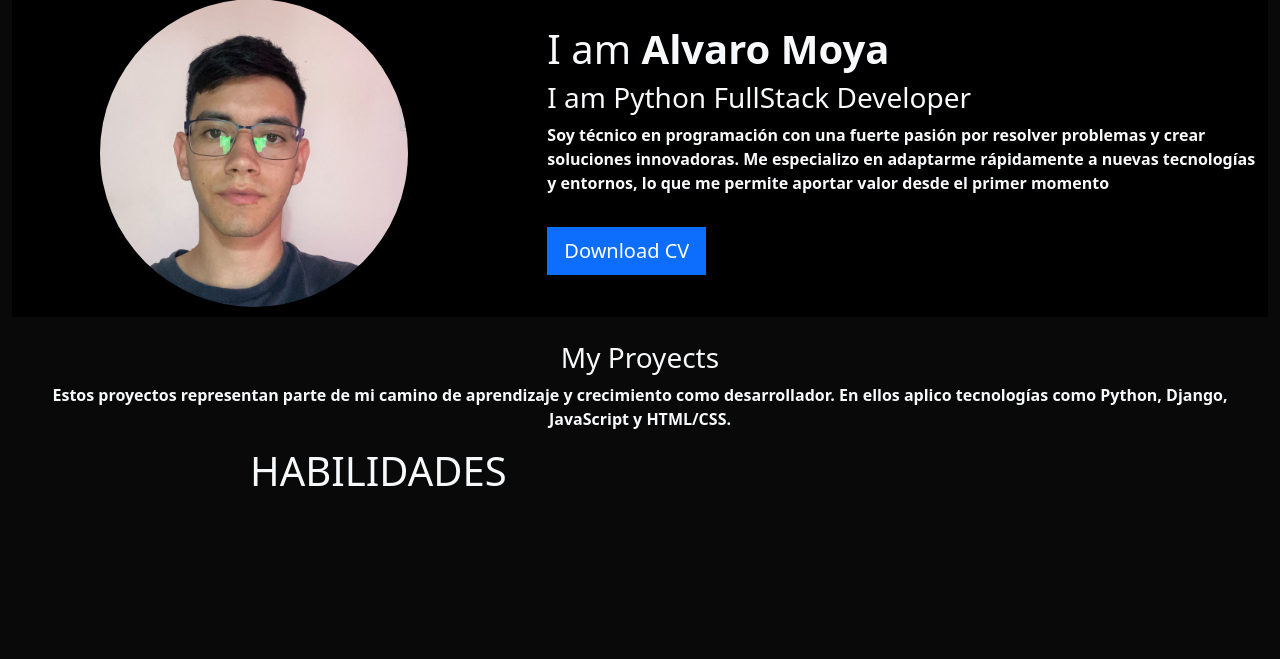
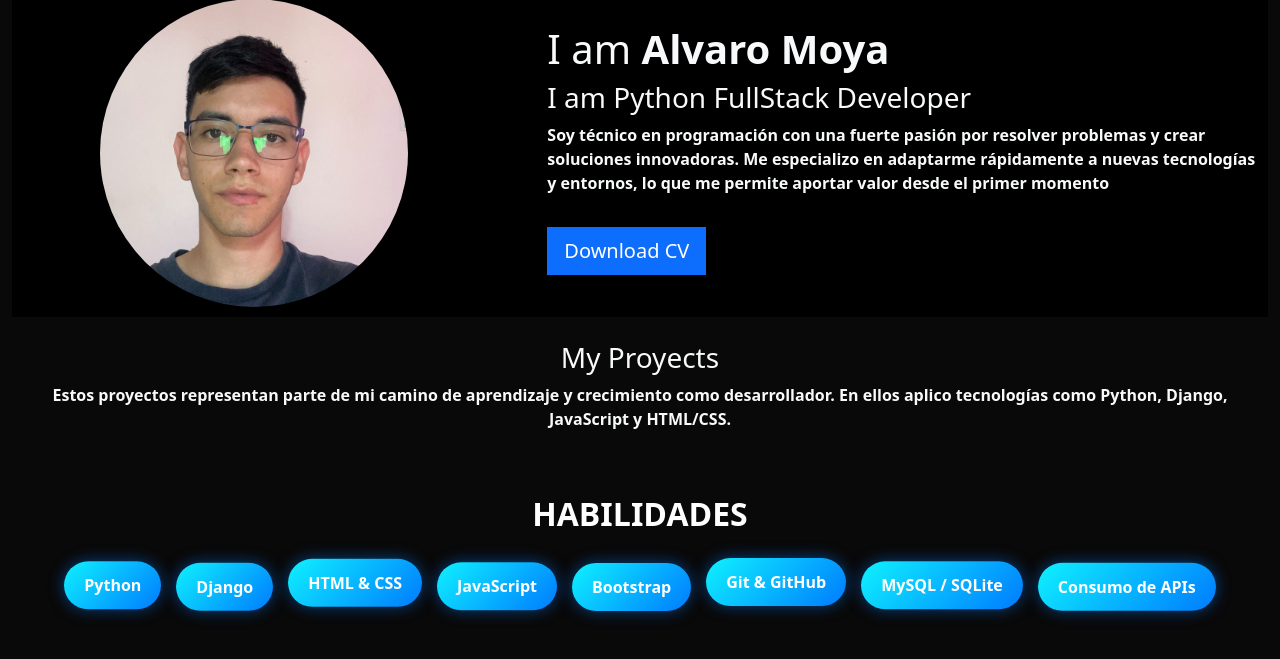
Before and after one commit to moyaalvaroo07/Portfolio, a Django app: page / in a window 1280 px wide. Shown: the part 81-740 px from the top of the page. Run offline with Django 5.2, Linux system fonts and the light colour scheme; data that the repository does not hold is empty.

Commit message:
subiendo portfolio

```diff
--- a/portfolio/static/main.css
+++ b/portfolio/static/main.css
@@ -23,3 +23,72 @@ body {
 margin-top: auto;
 
 }
+.habilidades-seccion {
+    padding: 40px 20px;
+    background-color: #0a0a0a;
+    color: white;
+}
+
+.titulo-habilidades {
+    font-size: 2rem;
+    margin-bottom: 30px;
+    font-weight: bold;
+}
+
+.habilidades-burbujas {
+    display: flex;
+    flex-wrap: wrap;
+    gap: 15px;
+    justify-content: center;
+}
+
+.burbuja {
+    background: linear-gradient(135deg, #00c6ff, #0072ff);
+    padding: 12px 20px;
+    border-radius: 50px;
+    font-weight: 600;
+    font-size: 16px;
+    color: white;
+    box-shadow: 0 8px 20px rgba(0, 114, 255, 0.3);
+    animation: flotar 3s ease-in-out infinite;
+    transition: transform 0.3s ease;
+}
+
+.burbuja:hover {
+    transform: scale(1.1);
+    cursor: default;
+}
+
+@keyframes flotar {
+    0%, 100% {
+        transform: translateY(0px);
+    }
+    50% {
+        transform: translateY(-6px);
+    }
+}
+
+<style>
+.card-img-top {
+    height: 200px;
+    object-fit: cover;
+    width: 100%;
+}
+</style>
+
+<style>
+.card-project {
+    display: flex;
+    flex-direction: column;
+    justify-content: space-between;
+    height: 100%;
+}
+
+.card-body {
+    flex-grow: 1;
+    display: flex;
+    flex-direction: column;
+    justify-content: space-between;
+    text-align: center;
+}
+</style>
--- a/portfolio/templates/home.html
+++ b/portfolio/templates/home.html
@@ -23,34 +23,84 @@
 
 {% for project in projects %}
 
-<div class="col-md-4 p-4">
-    <div class="card bg-black card-project">
-        <img src="{{project.image.url}}" alt="{{project.title}}" class="card-img-top">
-        <div class="car-body">
-        <h2>{{project.title}}</h2>
-        <p>{{project.description}}</p>
+<div class="col-md-4 p-3 d-flex">
+  <div class="card bg-black text-white d-flex flex-column w-100 h-100">
+    <a href="{{ project.url }}" target="_blank">
+      <img src="{{ project.image.url }}" alt="{{ project.title }}" class="card-img-top" style="height: 180px; object-fit: cover;">
+    </a>
+    <div class="card-body text-center p-3">
+      <h5 class="mb-1">{{ project.title }}</h5>
+      <p class="mb-2" style="font-size: 0.9rem;">{{ project.description }}</p>
+      {% if project.url %}
+        <a href="{{ project.url }}" target="_blank" style="
+          display: inline-block;
+          background: linear-gradient(135deg, #0ff1ff, #007bff);
+          padding: 8px 16px;
+          border-radius: 30px;
+          font-size: 0.85rem;
+          color: white;
+          font-weight: bold;
+          box-shadow: 0 0 10px rgba(0,123,255,0.5);
+          animation: flotar 3s ease-in-out infinite;
+          transition: transform 0.3s;
+          text-decoration: none;
+        ">Ver Proyecto</a>
+      {% endif %}
+    </div>
+  </div>
+</div>
 
-        {% if project.url %}
-        <a href="{{project.url}}" class="btn btn-light rounded-0 btn-sm"
-        target="_blank"
-        >{{project.url}}</a>
 
-        {% endif %}
-        </div>
-    </div>
-</div>
+
 
 
 
 {% endfor %}
 
-<div class="col-md-7 my-auto">
-    <div class="titulo">
-        <h1>HABILIDADES</h1>
+<section class="text-center my-5">
+    <h2 style="font-size: 2rem; font-weight: bold; color: white; margin-bottom: 30px;">HABILIDADES</h2>
+
+    <div style="
+        display: flex;
+        flex-wrap: wrap;
+        justify-content: center;
+        gap: 15px;
+    ">
+        <div style="
+            background: linear-gradient(135deg, #0ff1ff, #007bff);
+            padding: 12px 20px;
+            border-radius: 50px;
+            color: white;
+            font-weight: bold;
+            box-shadow: 0 0 15px rgba(0, 123, 255, 0.5);
+            animation: flotar 3s ease-in-out infinite;
+            transition: transform 0.3s;
+        ">Python</div>
+
+        <div style="background: linear-gradient(135deg, #0ff1ff, #007bff); padding: 12px 20px; border-radius: 50px; color: white; font-weight: bold; box-shadow: 0 0 15px rgba(0,123,255,0.5); animation: flotar 3.2s ease-in-out infinite; transition: transform 0.3s;">Django</div>
+
+        <div style="background: linear-gradient(135deg, #0ff1ff, #007bff); padding: 12px 20px; border-radius: 50px; color: white; font-weight: bold; box-shadow: 0 0 15px rgba(0,123,255,0.5); animation: flotar 2.8s ease-in-out infinite; transition: transform 0.3s;">HTML & CSS</div>
+
+        <div style="background: linear-gradient(135deg, #0ff1ff, #007bff); padding: 12px 20px; border-radius: 50px; color: white; font-weight: bold; box-shadow: 0 0 15px rgba(0,123,255,0.5); animation: flotar 3.1s ease-in-out infinite; transition: transform 0.3s;">JavaScript</div>
+
+        <div style="background: linear-gradient(135deg, #0ff1ff, #007bff); padding: 12px 20px; border-radius: 50px; color: white; font-weight: bold; box-shadow: 0 0 15px rgba(0,123,255,0.5); animation: flotar 3.3s ease-in-out infinite; transition: transform 0.3s;">Bootstrap</div>
+
+        <div style="background: linear-gradient(135deg, #0ff1ff, #007bff); padding: 12px 20px; border-radius: 50px; color: white; font-weight: bold; box-shadow: 0 0 15px rgba(0,123,255,0.5); animation: flotar 2.7s ease-in-out infinite; transition: transform 0.3s;">Git & GitHub</div>
+
+        <div style="background: linear-gradient(135deg, #0ff1ff, #007bff); padding: 12px 20px; border-radius: 50px; color: white; font-weight: bold; box-shadow: 0 0 15px rgba(0,123,255,0.5); animation: flotar 3s ease-in-out infinite; transition: transform 0.3s;">MySQL / SQLite</div>
+
+        <div style="background: linear-gradient(135deg, #0ff1ff, #007bff); padding: 12px 20px; border-radius: 50px; color: white; font-weight: bold; box-shadow: 0 0 15px rgba(0,123,255,0.5); animation: flotar 3.2s ease-in-out infinite; transition: transform 0.3s;">Consumo de APIs</div>
+    </div>
+
+    <style>
+        @keyframes flotar {
+            0%, 100% { transform: translateY(0); }
+            50% { transform: translateY(-5px); }
+        }
+    </style>
+</section>
 
 
-    </div>
-</div>
 
 {% endblock %}
 
```
Also changed, not shown: render.yaml (added, +9 -0 lines).
